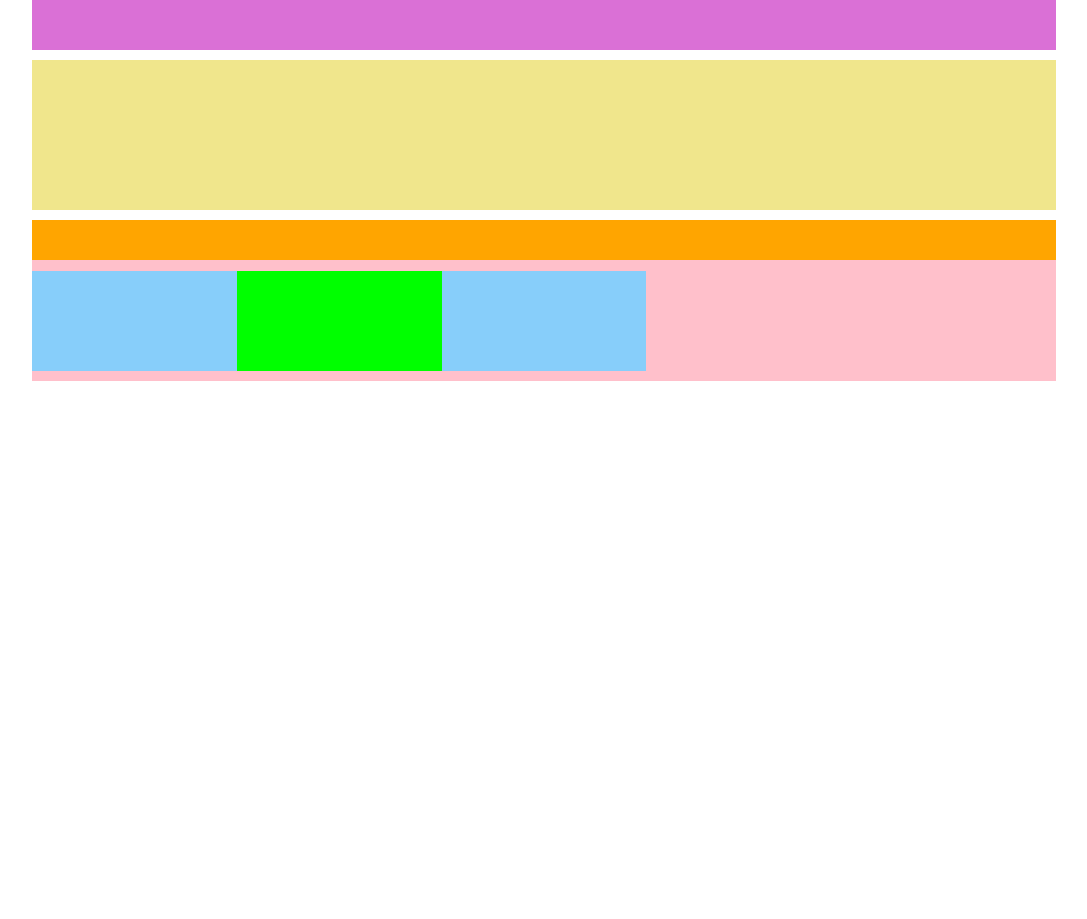
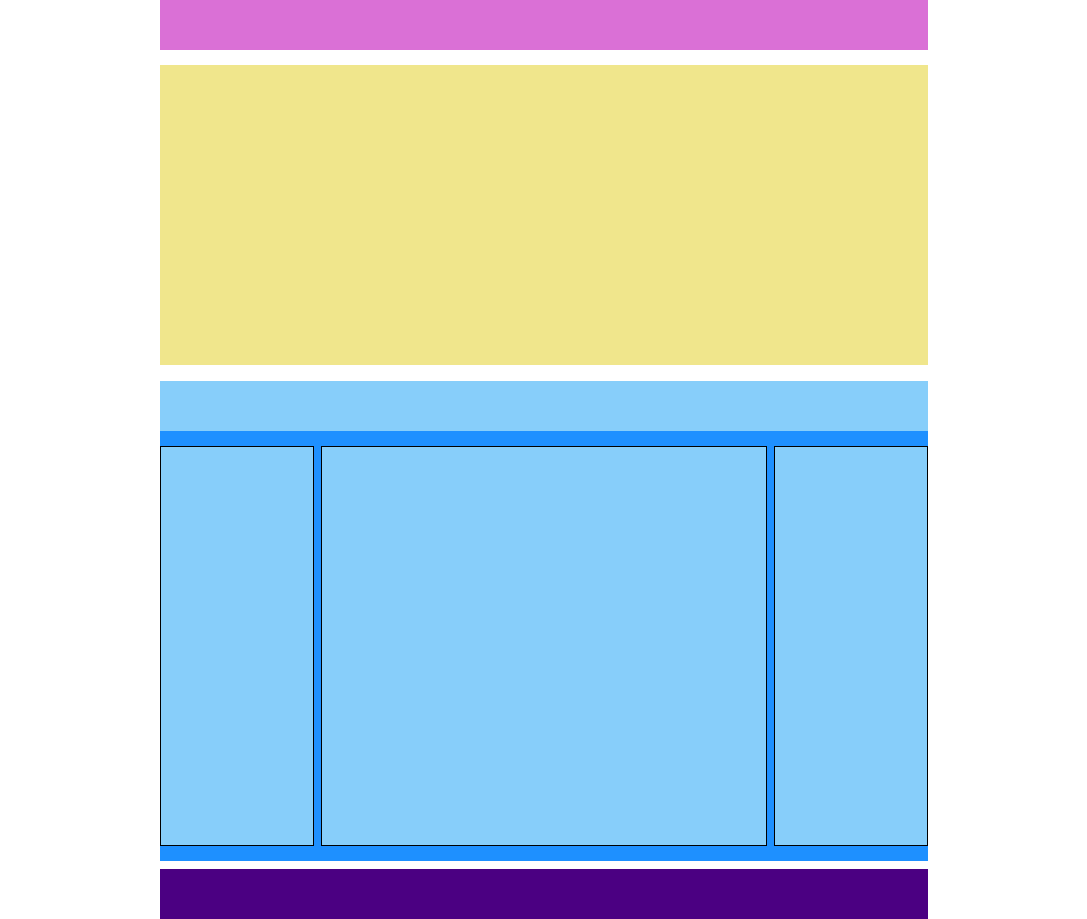
Before and after one commit to Ari88anna/htmlcss-struttura-wp, a plain HTML site: page index.html in a window 1280 px wide. Shown: the whole page, without its empty margins (96-1183 px from the left). Before the commit the page ends 800 px from the top, so only its background shows below. Drawn offline with Linux system fonts and the light colour scheme.

Commit message:
sistemato elementi flottanti e aggiunto footer

```diff
--- a/css/style.css
+++ b/css/style.css
@@ -8,7 +8,7 @@
 
 
 .wrapper {
-    width: 80%;
+    width: 60%;
     margin: auto;
 }
 
@@ -20,20 +20,22 @@ nav {
 }
 
 .header-image{
-    height:150px;
+    height:300px;
     background-color: #F0E68C;
-    margin-top: 1%;
+    margin-top: 2%;
 }
 /* fine header */
 
+/* main */
+
 main {
-    margin-top: 1%;
-    background-color: pink;
+    margin-top: 2%;
+    background-color: #1E90FF;
 }
 
 .main-top-row {
-    height:40px;
-    background-color: orange;
+    height:50px;
+    background-color:#87CEFA;
 }
 
 .clearfix::after{
@@ -43,12 +45,31 @@ main {
 }
 
 .col{
+    height:400px;
+    background-color:#87CEFA;
+    float:left;
+    margin: 2% 0;
+    border:1px, solid black;
+}
+
+.col-left,
+.col-right {
     width: 20%;
-    height:100px;
-    background-color: lightskyblue;
-    float:left;
-    margin: 1% 0;
 }
 .col-center {
-    background-color: lime;
+    width: 58%;
+    background-color: #87CEFA;
+    margin-left:1%;
+    margin-right: 1%;
 }
+
+/* end main */
+
+/* footer */
+
+footer {
+    height:50px;
+    background-color: indigo;
+    margin-top: 1%;
+}
+/* end footer */
--- a/index.html
+++ b/index.html
@@ -17,17 +17,20 @@
         </header>
     <!-- end header -->
     <!-- main -->
-    <main class="clearfix">
+    <main>
         <div class="main-top-row"></div>
-        <!-- <div class="clearfix"> -->
+        <div class="clearfix">
             <div class="col col-left"></div>
             <div class="col col-center"></div>
             <div class="col col-right"></div>
         </div>
 
-
     </main>
     <!-- end main -->
+
+    <!-- footer -->
+    <footer></footer>
+    <!-- end footer -->
 
     </div>
 
```
